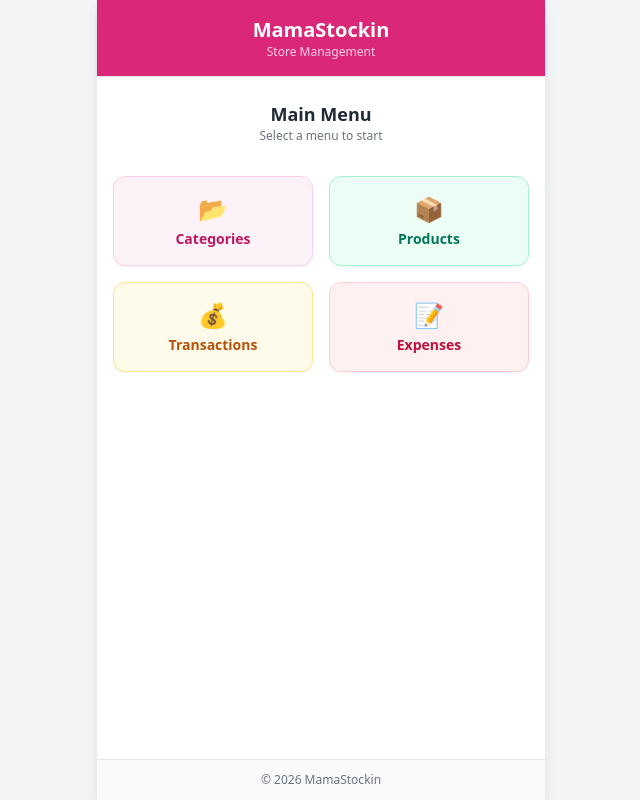
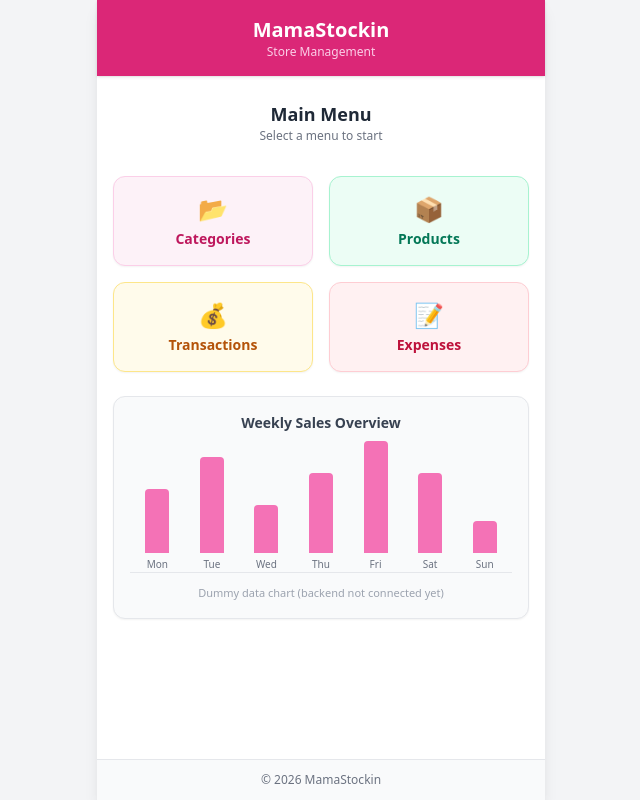
Before and after one commit to abindacarmo/mama-stockin, a Django app: page / in a window 1280 px wide. Shown: the whole page, without its empty margins (319-959 px from the left). Run offline with Django 5.2, Linux system fonts and the light colour scheme; some libraries are stand-ins or nearby versions.

Commit message:
Add frontend placeholder chart to dashboard home page

```diff
--- a/store/templates/store/home.html
+++ b/store/templates/store/home.html
@@ -35,5 +35,50 @@
             <span class="font-semibold text-rose-700 text-sm">Expenses</span>
         </a>
     </div>
+
+    <!-- Dashboard Chart Section (Frontend Only) -->
+    <div class="bg-gray-50 border border-gray-200 p-4 rounded-xl space-y-3 shadow-sm">
+        <h3 class="text-sm font-semibold text-gray-700 text-center">Weekly Sales Overview</h3>
+
+        <!-- Simple Bar Chart Placeholder using Tailwind CSS -->
+        <div class="flex justify-around items-end h-32 pt-4 border-b border-gray-200">
+            <!-- Mon -->
+            <div class="flex flex-col items-center space-y-1">
+                <div class="w-6 bg-pink-400 rounded-t h-16"></div>
+                <span class="text-[10px] text-gray-500">Mon</span>
+            </div>
+            <!-- Tue -->
+            <div class="flex flex-col items-center space-y-1">
+                <div class="w-6 bg-pink-400 rounded-t h-24"></div>
+                <span class="text-[10px] text-gray-500">Tue</span>
+            </div>
+            <!-- Wed -->
+            <div class="flex flex-col items-center space-y-1">
+                <div class="w-6 bg-pink-400 rounded-t h-12"></div>
+                <span class="text-[10px] text-gray-500">Wed</span>
+            </div>
+            <!-- Thu -->
+            <div class="flex flex-col items-center space-y-1">
+                <div class="w-6 bg-pink-400 rounded-t h-20"></div>
+                <span class="text-[10px] text-gray-500">Thu</span>
+            </div>
+            <!-- Fri -->
+            <div class="flex flex-col items-center space-y-1">
+                <div class="w-6 bg-pink-400 rounded-t h-28"></div>
+                <span class="text-[10px] text-gray-500">Fri</span>
+            </div>
+            <!-- Sat -->
+            <div class="flex flex-col items-center space-y-1">
+                <div class="w-6 bg-pink-400 rounded-t h-20"></div>
+                <span class="text-[10px] text-gray-500">Sat</span>
+            </div>
+            <!-- Sun -->
+            <div class="flex flex-col items-center space-y-1">
+                <div class="w-6 bg-pink-400 rounded-t h-8"></div>
+                <span class="text-[10px] text-gray-500">Sun</span>
+            </div>
+        </div>
+        <p class="text-[11px] text-gray-400 text-center">Dummy data chart (backend not connected yet)</p>
+    </div>
 </div>
 {% endblock %}
```
